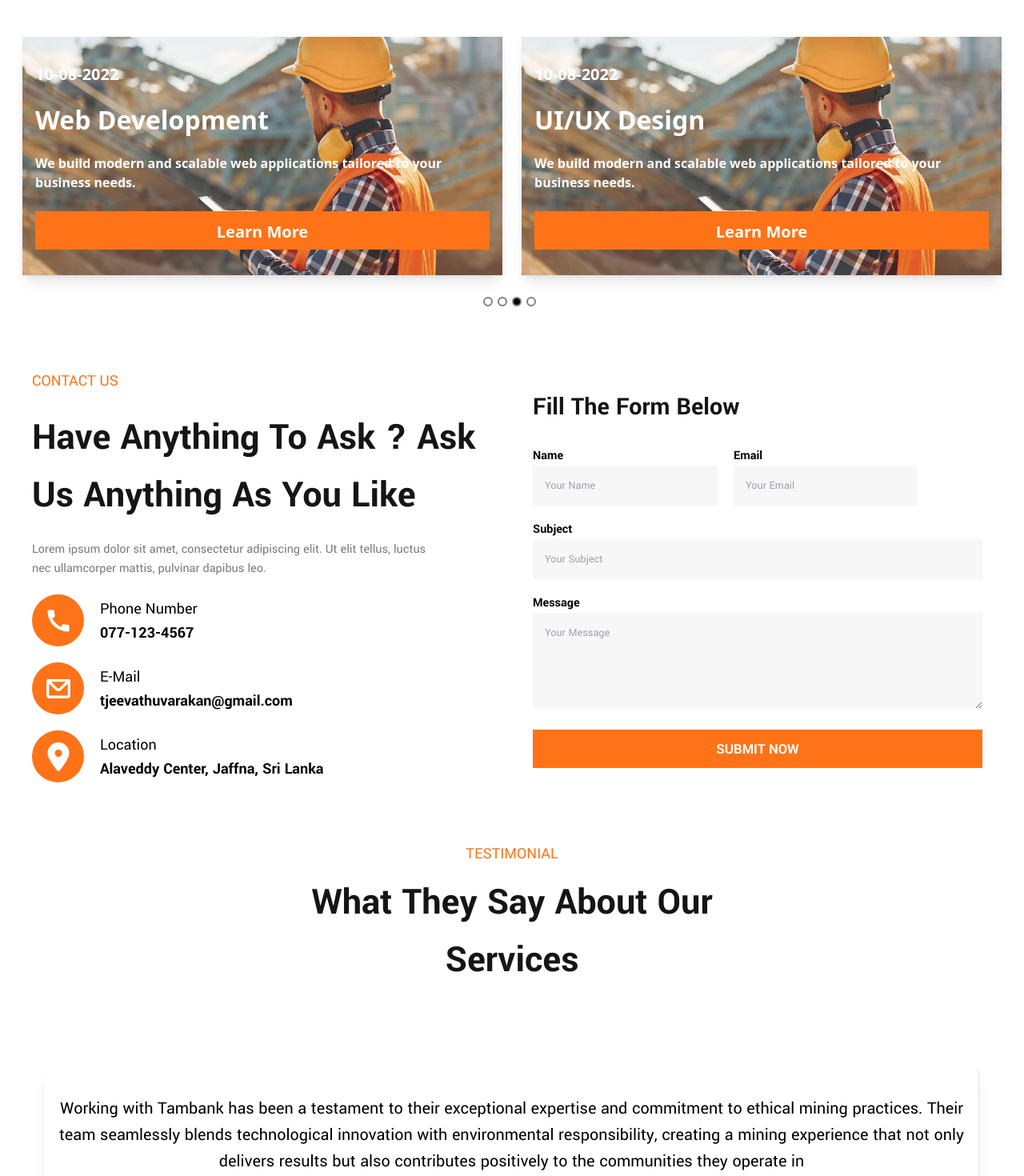
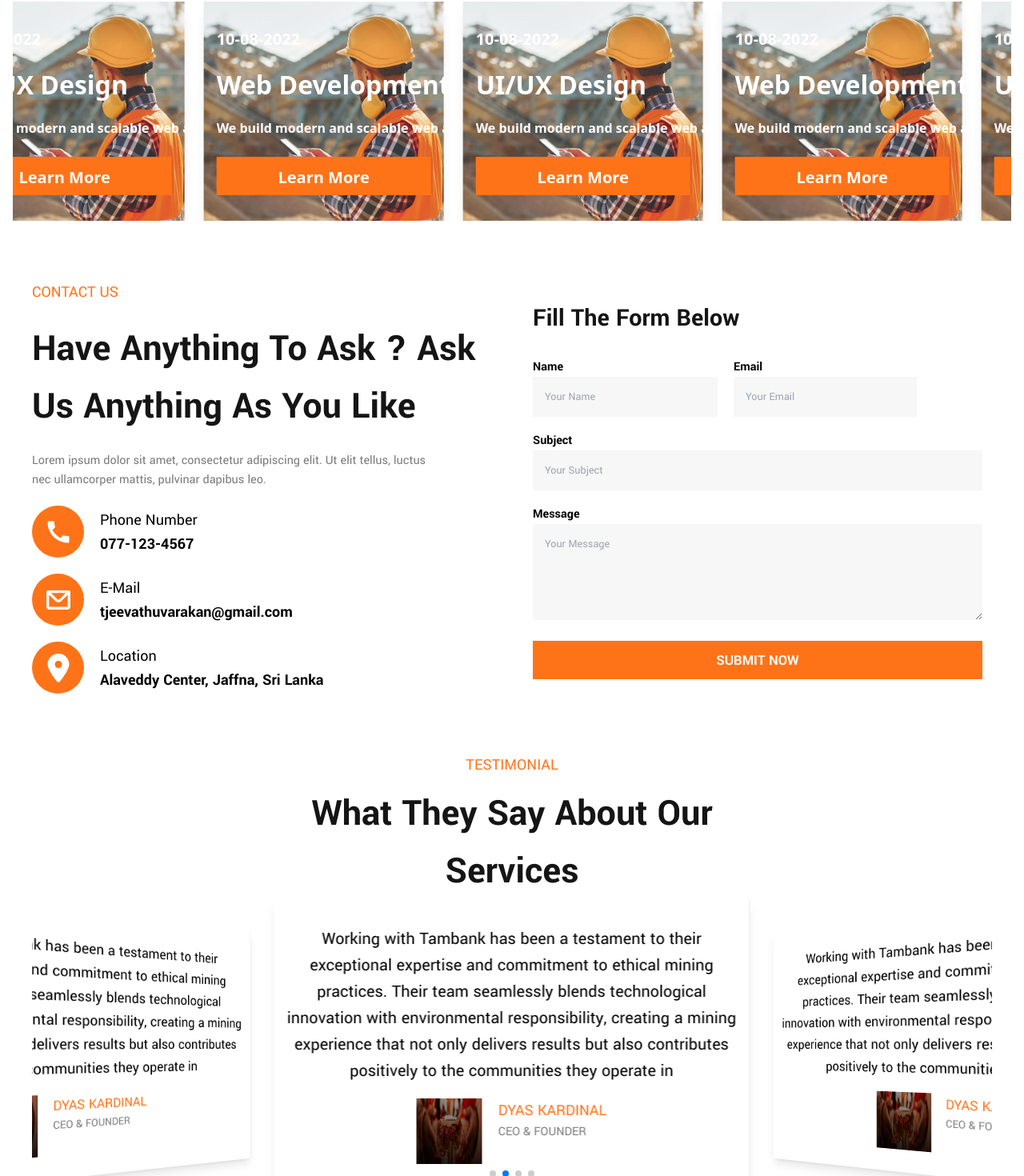
Before and after one commit to Jeevathuvarakan/quary, a React (Vite) app in the folder quary/: page / in a window 1280 px wide. Shown: the part 3117-4587 px from the top of the page at 80% size. Built offline with nearby package versions, Linux system fonts and the light colour scheme.

Commit message:
animation

```diff
--- a/package.json
+++ b/package.json
@@ -4,6 +4,7 @@
     "gsap": "^3.12.7",
     "normalize.css": "^8.0.1",
     "react-multi-carousel": "^2.8.5",
-    "react-responsive": "^10.0.1"
+    "react-responsive": "^10.0.1",
+    "swiper": "^11.2.5"
   }
 }
--- a/quary/src/components/Home/HomeFeedback.jsx
+++ b/quary/src/components/Home/HomeFeedback.jsx
@@ -1,10 +1,14 @@
 import React from 'react'
-import Carousel from 'react-multi-carousel';
-import 'react-multi-carousel/lib/styles.css';
+import { Swiper, SwiperSlide } from "swiper/react";
+import "swiper/css"; // Core Swiper styles
+import "swiper/css/pagination";
+import "swiper/css/effect-coverflow";
+import { Autoplay, Pagination, EffectCoverflow } from "swiper/modules";
 import FeedbackCard from '../Card/FeedbackCard';
 import { SampleImg } from '../../constants/Data';
 
 function HomeFeedback() {
+
   const FeedbackData = [
     {
       image: SampleImg,
@@ -32,13 +36,6 @@ function HomeFeedback() {
     },
   ];
 
-    const responsive = {
-        superLargeDesktop: { breakpoint: { max: 4000, min: 1024 }, items: 2 },
-        desktop: { breakpoint: { max: 1024, min: 768 }, items: 1 },
-        tablet: { breakpoint: { max: 768, min: 464 }, items: 1 },
-        mobile: { breakpoint: { max: 464, min: 0 }, items: 1 }
-    };
-
   return (
     <>
       <div className="px-[16px] py-[32px] font-Yantramanav">
@@ -54,21 +51,37 @@ function HomeFeedback() {
 
           <div>
             <div className="max-w-7xl mx-auto">
-                <Carousel
-                  responsive={responsive}
-                  infinite
-                  autoPlay
-                  autoPlaySpeed={3000}
-                  showDots
-                  arrows={false}
-                  className="h-[465px]"
+              <Swiper
+                slidesPerView={3} // Default: Show 3 cards
+                breakpoints={{
+                  1024: { slidesPerView: 2 }, // 3 cards on large screens
+                  768: { slidesPerView: 2 }, // 2 cards on tablets
+                  464: { slidesPerView: 1 }  // 1 card on mobile
+                }}
+                spaceBetween={10} // Spacing between cards
+                pagination={{ clickable: true }}
+                autoplay={{ delay: 3000, disableOnInteraction: false }}
+                modules={[Pagination, Autoplay, EffectCoverflow]}
+                className="max-w-7xl mx-auto"
+                loop={true}
+                speed={800}
+                grabCursor={true}
+                centeredSlides={true}
+                effect={"coverflow"}
+                coverflowEffect={{
+                  rotate: 50, // Rotate slides
+                  stretch: 0,
+                  depth: 100,
+                  modifier: 1,
+                  slideShadows: false,
+                }}
               >
-                  {FeedbackData.map((project, index) => (
-                    <div key={index} className="px-4">
-                      <FeedbackCard {...project} />
-                    </div>
+                {FeedbackData.map((feedback, index) => (
+                  <SwiperSlide key={index} className="transition-transform duration-300">
+                    <FeedbackCard {...feedback} />
+                  </SwiperSlide>
                 ))}
-                </Carousel>
+              </Swiper>
             </div>
           </div>
         </div>
--- a/quary/src/components/Home/HomeProject.jsx
+++ b/quary/src/components/Home/HomeProject.jsx
@@ -1,10 +1,11 @@
-import React from "react";
+import React, { useRef, useEffect } from "react";
+import gsap from "gsap";
 import { WorkerImage } from "../../constants/Data";
 import ProjectCard from "../Card/ProjectCard";
-import Carousel from "react-multi-carousel";
-import "react-multi-carousel/lib/styles.css";
 
 function HomeProject() {
+  const carouselRef = useRef(null);
+
   const projectData = [
     {
       image: WorkerImage,
@@ -36,15 +37,26 @@ function HomeProject() {
     },
   ];
 
-  const responsive = {
-    superLargeDesktop: { breakpoint: { max: 4000, min: 1024 }, items: 3 },
-    desktop: { breakpoint: { max: 1024, min: 768 }, items: 2 },
-    tablet: { breakpoint: { max: 768, min: 464 }, items: 1 },
-    mobile: { breakpoint: { max: 464, min: 0 }, items: 1 },
-  };
+  // Duplicate project list to create a seamless loop
+  const duplicatedProject = [...projectData, ...projectData];
+
+  useEffect(() => {
+    if (carouselRef.current) {
+      gsap.fromTo(
+        carouselRef.current,
+        { x: "0%" },  // Start from original position
+        {
+          x: "-50%",  // Move halfway (since we duplicated cards)
+          duration: 10, // Speed of animation
+          ease: "linear",
+          repeat: -1, // Infinite loop
+        }
+      );
+    }
+  }, []);
 
   return (
-    <div className="px-[16px] py-[32px] relative">
+    <div className="px-[16px] py-[32px] relative overflow-hidden">
       <div className="container mx-auto py-[10px] font-Yantramanav text-center">
         <h5 className="text-[20px] text-[#FF7318] uppercase w-full">
           Latest Projects
@@ -53,22 +65,16 @@ function HomeProject() {
           Prospecting Progress, Planting Prosperity
         </h1>
       </div>
-      <div className="relative max-w-7xl mx-auto">
-        <Carousel
-          responsive={responsive}
-          infinite
-          autoPlay
-          autoPlaySpeed={3000}
-          showDots
-          arrows={false}
-          className="h-[385px]"
-        >
-          {projectData.map((project, index) => (
-            <div key={index} className="px-3">
+
+      {/* Carousel Container */}
+      <div className="relative w-full overflow-hidden">
+        <div ref={carouselRef} className="flex gap-6  whitespace-nowrap">
+          {duplicatedProject.map((project, index) => (
+            <div key={index} className="w-[300px] flex-shrink-0">
               <ProjectCard {...project} />
             </div>
           ))}
-        </Carousel>
+        </div>
       </div>
     </div>
   );
```
Also changed, not shown: 1 other file (tests, documents, lock files or other folders). Lines whose indentation alone changed are shown as unchanged.
